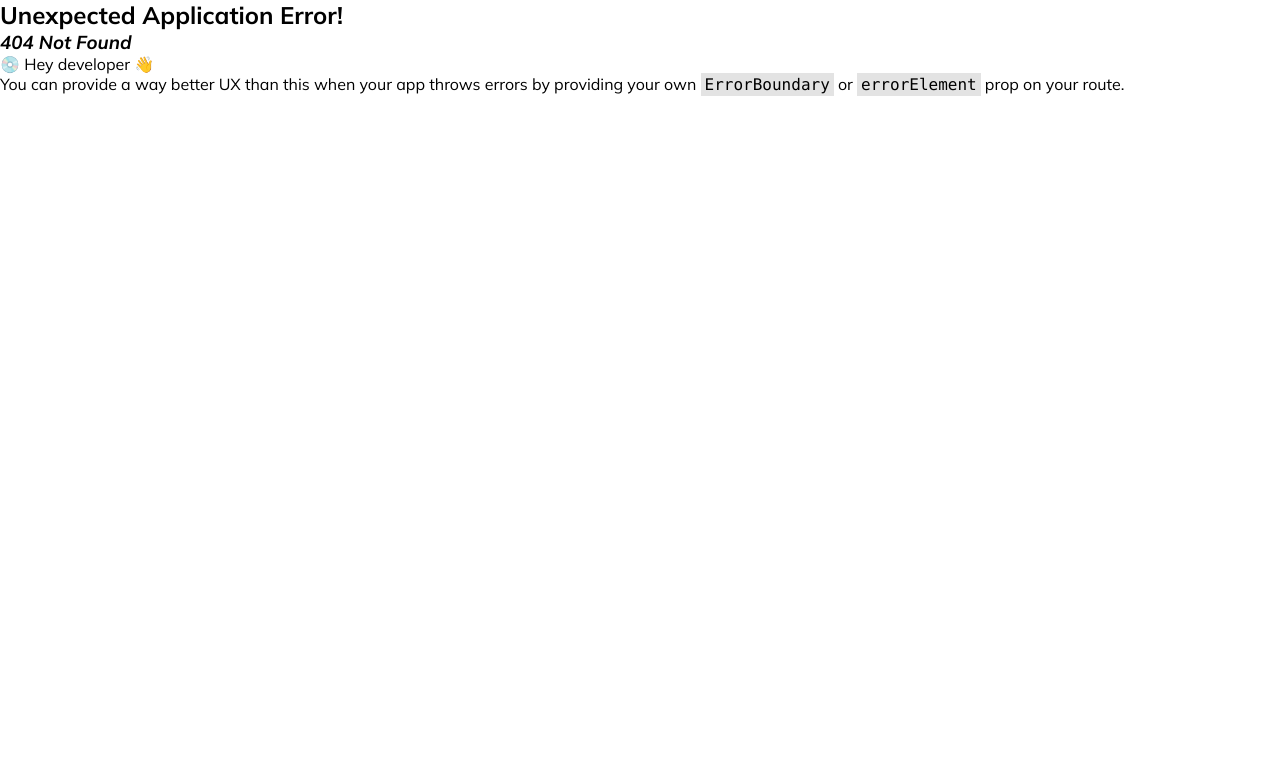
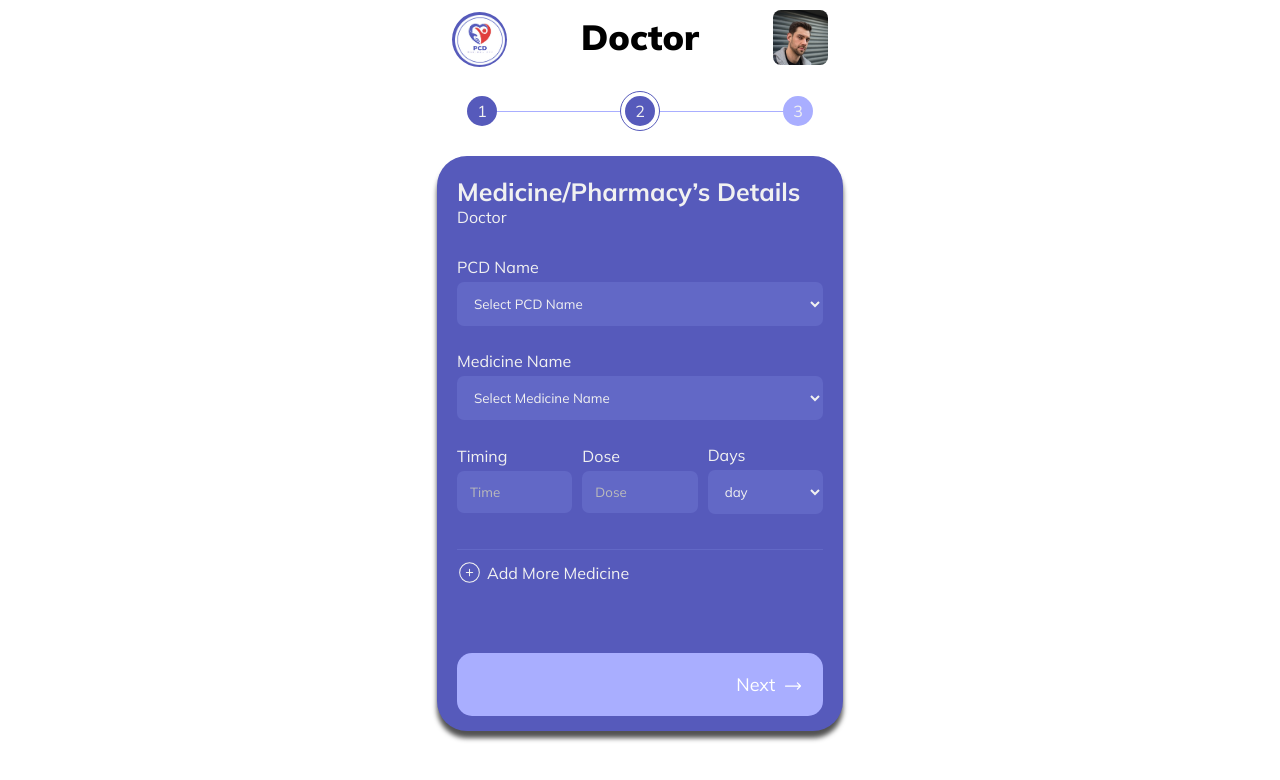
Before and after one commit to quantumbrize/Health-Tag, a React (Create React App) app: page /medicine-form in a window 1280 px wide. Before the commit this address had no page. Shown: the top 780 px of the page. Built offline with nearby package versions, Linux system fonts and the light colour scheme; sample sign-in values are in the browser's storage.

Commit message:
medicine form ui done

```diff
--- a/src/App.js
+++ b/src/App.js
@@ -5,8 +5,11 @@ import { createBrowserRouter, Navigate, Outlet, RouterProvider, useLocation } fr
 // components for Doctor
 const Login = lazy(() => import("./Doctor/Pages/Login/Login"));
 const Signup = lazy(() => import("./Doctor/Pages/Signup/Signup"));
+const DoctorHeader = lazy(() => import("./Doctor/Components/Navbar/Header"));
+
 const PatientForm = lazy(() => import("./Doctor/Pages/PatientForm/PatientForm"));
-const DoctorHeader = lazy(() => import("./Doctor/Components/Navbar/Header"));
+const MedicineForm = lazy(() => import("./Doctor/Pages/MedicineForm/MedicineForm"));
+
 
 
 
@@ -67,8 +70,12 @@ function App() {
             ),
             children: [
                 {
-                path: "/",
-                element: <PatientForm />,
+                    path: "/",
+                    element: <PatientForm />,
+                },
+                {
+                    path: "/medicine-form",
+                    element: <MedicineForm />,
                 },
             ],
         },
--- /dev/null
+++ b/src/Doctor/Pages/MedicineForm/MedicineForm.css
@@ -0,0 +1,185 @@
+.form-container {
+  width: 100%;
+  max-width: 406px;
+  margin: auto;
+  color: var(--off-white);
+}
+
+/* Top Form Number stapes */
+.form-number {
+  display: flex;
+  align-items: center;
+  justify-content: space-between;
+  padding: 5px 30px;
+  margin-top: 5px;
+  position: relative;
+}
+
+.form-number .number-border {
+  height: 40px;
+  width: 40px;
+  display: flex;
+  background-color: #fff;
+  align-items: center;
+  justify-content: center;
+  border-radius: 50%;
+  border: 1px solid var(--dark-blue);
+  z-index: 1;
+}
+
+.form-number .num {
+  height: 30px;
+  width: 30px;
+  display: flex;
+  align-items: center;
+  justify-content: center;
+  background-color: var(--dark-blue);
+  text-align: center;
+  color: var(--off-white);
+  border-radius: 50%;
+  z-index: 1;
+}
+
+.form-number .num-dis {
+  background-color: var(--light-blue);
+}
+
+.form-number .line {
+  position: absolute;
+  top: 25px;
+  left: 40px;
+  width: 80%;
+  height: 1px;
+  margin: 0 auto;
+  background-color: var(--light-blue);
+}
+/* _____end */
+
+.medicine-form {
+  padding: 20px 20px 0px 20px;
+  border-radius: 30px;
+  background-color: var(--dark-blue);
+  margin-top: 20px;
+  margin-bottom: 20px;
+  box-shadow: 0 7px 5px rgb(82, 82, 82);
+}
+
+.medicine-form .form-title {
+  margin-bottom: 20px;
+}
+
+.medicine-form .form-title p {
+  font-size: 25px;
+  font-weight: 700;
+}
+
+.medicine-section {
+  width: 100%;
+  padding: 10px 0px;
+  margin-bottom: 10px;
+  position: relative;
+  border-bottom: 1.5px solid var(--dark2-blue) ;
+}
+
+input,
+select {
+  width: 100%;
+  margin-bottom: 25px;
+  color: var(--off-white);
+  padding: 13px;
+  border-radius: 7px;
+  border: none;
+}
+
+.more-input-fields .field {
+  width: 50%;
+}
+.more-input-fields .sm-field {
+  margin-right: 10px;
+}
+.more-input-fields .sm-field2 {
+  margin-left: 10px;
+}
+
+.medicine-section .field select,
+input {
+  background-color: var(--dark2-blue);
+}
+
+.field label {
+  display: block;
+  margin-bottom: 5px;
+}
+
+.medicine-section input::placeholder {
+  color: var(--light-gray);
+}
+
+.medicine-section input:hover {
+  border: none;
+}
+
+.medicine-section input:focus {
+  outline: none;
+  border-bottom: 1px solid var(--light-blue);
+}
+
+.medicine-section select::placeholder {
+  color: var(--light-gray);
+}
+.medicine-section select:focus {
+  outline: none;
+}
+
+.more-input-fields {
+  display: flex;
+  justify-content: center;
+  align-items: center;
+}
+
+.remove-button {
+  position: absolute;
+  top: 7px;
+  right: 2px;
+  background-color: #ff6161;
+  color: var(--off-white);
+  border: none;
+  padding: 5px 10px;
+  border-radius: 5px;
+  font-size: 9px;
+  cursor: pointer;
+}
+
+.add-button {
+  display: flex;
+  align-items: center;
+  justify-content: left;
+  margin-bottom: 60px;
+}
+.add-button svg {
+  height: 25px;
+  width: 25px;
+  color: var(--off-white);
+  margin-right: 5px;
+}
+
+.medicine-form .next-button {
+  padding: 20px;
+  margin-top: 8px;
+  margin-bottom: 15px;
+  border: none;
+  border-radius: 15px;
+  background-color: var(--light-blue);
+  color: #fff;
+  font-size: 18px;
+  text-align: right;
+  width: 100%;
+}
+
+.medicine-form .next-button svg {
+  margin: auto 0;
+  height: 20px;
+  width: 20px;
+  margin-bottom: -5px;
+  margin-left: 3px;
+}
--- /dev/null
+++ b/src/Doctor/Pages/MedicineForm/MedicineForm.jsx
@@ -0,0 +1,113 @@
+import React, { useState } from 'react';
+import './MedicineForm.css';
+
+import { HiOutlineArrowLongRight } from "react-icons/hi2";
+import { CiCirclePlus } from "react-icons/ci";
+import { useNavigate } from 'react-router-dom';
+
+
+
+const MedicineForm = () => {
+
+    const [medicines, setMedicines] = useState([{ id: Date.now(), pcdName: '', medicineName: '', timing: '', dose: '', days: '' }]);
+
+    const handleAddMedicine = () => {
+        setMedicines([...medicines, { id: Date.now(), pcdName: '', medicineName: '', timing: '', dose: '', days: '' }]);
+    };
+
+    const handleRemoveMedicine = (id) => {
+        setMedicines(medicines.filter(medicine => medicine.id !== id));
+    };
+
+    const handleChange = (id, field, value) => {
+        setMedicines(medicines.map(medicine =>
+            medicine.id === id ? { ...medicine, [field]: value } : medicine
+        ));
+    };
+
+    const pcdOptions = ['PCD1', 'PCD2', 'PCD3'];
+    const medicineOptions = ['Medicine1', 'Medicine2', 'Medicine3'];
+
+    const navigate = useNavigate()
+
+    const handleFormSubmit = () => {
+        navigate('/doctor-form');
+    };
+
+
+
+    return (
+        <div className="form-container">
+            <div className="form-number">
+                <div className="line"></div>
+                <div className='num'>1</div>
+                <div className="number-border">
+                    <div className='num'>2</div>
+                </div>
+                <div className='num num-dis'>3</div>
+            </div>
+            <div className="medicine-form">
+                <div className="form-title">
+                    <p>Medicine/Pharmacy’s Details</p>
+                    <span>Doctor</span>
+                </div>
+                <form onSubmit={handleFormSubmit}>
+                    {medicines.map((medicine, index) => (
+                        <div key={medicine.id} className="medicine-section">
+                            <div className="field">
+                                <label>PCD Name</label>
+                                <select value={medicine.pcdName} onChange={(e) => handleChange(medicine.id, 'pcdName', e.target.value)}>
+                                    <option value="" disabled>Select PCD Name</option>
+                                    {pcdOptions.map(pcd => (
+                                        <option key={pcd} value={pcd}>{pcd}</option>
+                                    ))}
+                                </select>
+                            </div>
+                            <div className="field">
+                                <label>Medicine Name</label>
+                                <select value={medicine.medicineName} onChange={(e) => handleChange(medicine.id, 'medicineName', e.target.value)}>
+                                    <option value="" disabled>Select Medicine Name</option>
+                                    {medicineOptions.map(med => (
+                                        <option key={med} value={med}>{med}</option>
+                                    ))}
+                                </select>
+                            </div>
+                            <div className="more-input-fields">
+                                <div className="field sm-field">
+                                    <label>Timing</label>
+                                    <input type="text" value={medicine.timing} onChange={(e) => handleChange(medicine.id, 'timing', e.target.value)} placeholder='Time' />
+                                </div>
+                                <div className="field">
+                                    <label>Dose</label>
+                                    <input type="text" value={medicine.dose} onChange={(e) => handleChange(medicine.id, 'dose', e.target.value)} placeholder='Dose' />
+                                </div>
+                                <div className="field sm-field2">
+                                    <label>Days</label>
+                                    <select value={medicine.days} onChange={(e) => handleChange(medicine.id, 'days', e.target.value)}>
+                                        <option value="day">day</option>
+                                        <option value="1day">1 day</option>
+                                        <option value="2days">2 days</option>
+                                        <option value="3days">3 days</option>
+                                        <option value="4days">4 days</option>
+                                        <option value="5days">5 days</option>
+                                        <option value="6days">6 days</option>
+                                        <option value="7days">7 days</option>
+                                        <option value="10days">10 days</option>
+                                        <option value="15days">15 days</option>
+                                        <option value="30days">30 days</option>
+                                        <option value="manual">Manual</option>
+                                    </select>
+                                </div>
+                            </div>
+                            {index > 0 && <button className="remove-button" onClick={() => handleRemoveMedicine(medicine.id)}>Remove</button>}
+                        </div>
+                    ))}
+                    <div className="add-button" onClick={handleAddMedicine}><CiCirclePlus /> Add More Medicine</div>
+                    <button className="next-button" type="submit">Next <HiOutlineArrowLongRight /></button>
+                </form>
+            </div>
+        </div>
+    );
+};
+
+export default MedicineForm;
```
